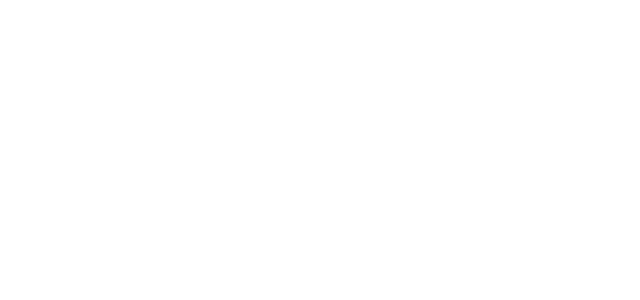
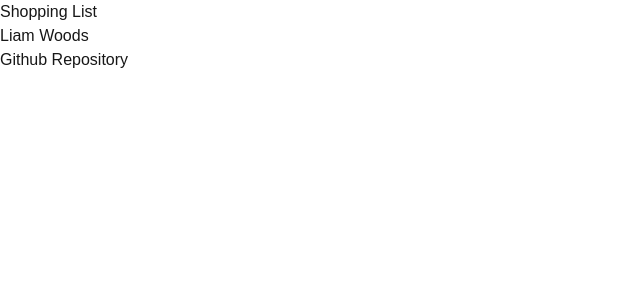
Before and after one commit to liamjwoods5/cprg306-assignments, a Next.js app: page /Week-2 in a window 1280 px wide. Shown: the top 300 px of the page, without its empty margins (0-640 px from the left). Built offline with nearby package versions, Linux system fonts and the light colour scheme.

Commit message:
Week 2 Assignment work
finished week 2 assignment and pushed

```diff
--- a/app/Week-2/page.js
+++ b/app/Week-2/page.js
@@ -1,3 +1,10 @@
-export default function ShoppingList() {
-  return <main></main>;
+import StudentInfo from "./student-info";
+
+export default function Page() {
+  return (
+    <main>
+      <h1>Shopping List</h1>
+      <StudentInfo />
+    </main>
+  );
 }
--- a/app/page.js
+++ b/app/page.js
@@ -2,6 +2,17 @@
 
 export default function Home() {
   return (
-
+    <div>
+      <h1 className="text-xl m-5 mb-1">
+        CPRG 306: Web Development 2 - Assignments
+      </h1>
+      <ul className="ml-7">
+        <li>
+          <a href="/week-2" className="hover:text-blue-500 hover:underline">
+            Week-2 Assignment
+          </a>
+        </li>
+      </ul>
+    </div>
   );
 }
--- /dev/null
+++ b/app/week-2/student-info.js
@@ -0,0 +1,13 @@
+export default function StudentInfo() {
+  return (
+    <div>
+      <h1>Liam Woods</h1>
+      <a
+        href="https://github.com/liamjwoods5/cprg306-assignments.git"
+        className="hover:text-blue-600 hover:underline"
+      >
+        Github Repository
+      </a>
+    </div>
+  );
+}
```
Also changed, not shown: app/Week-3/Objects/Page.js (added), app/Week-3/Props/Page.js (added).
